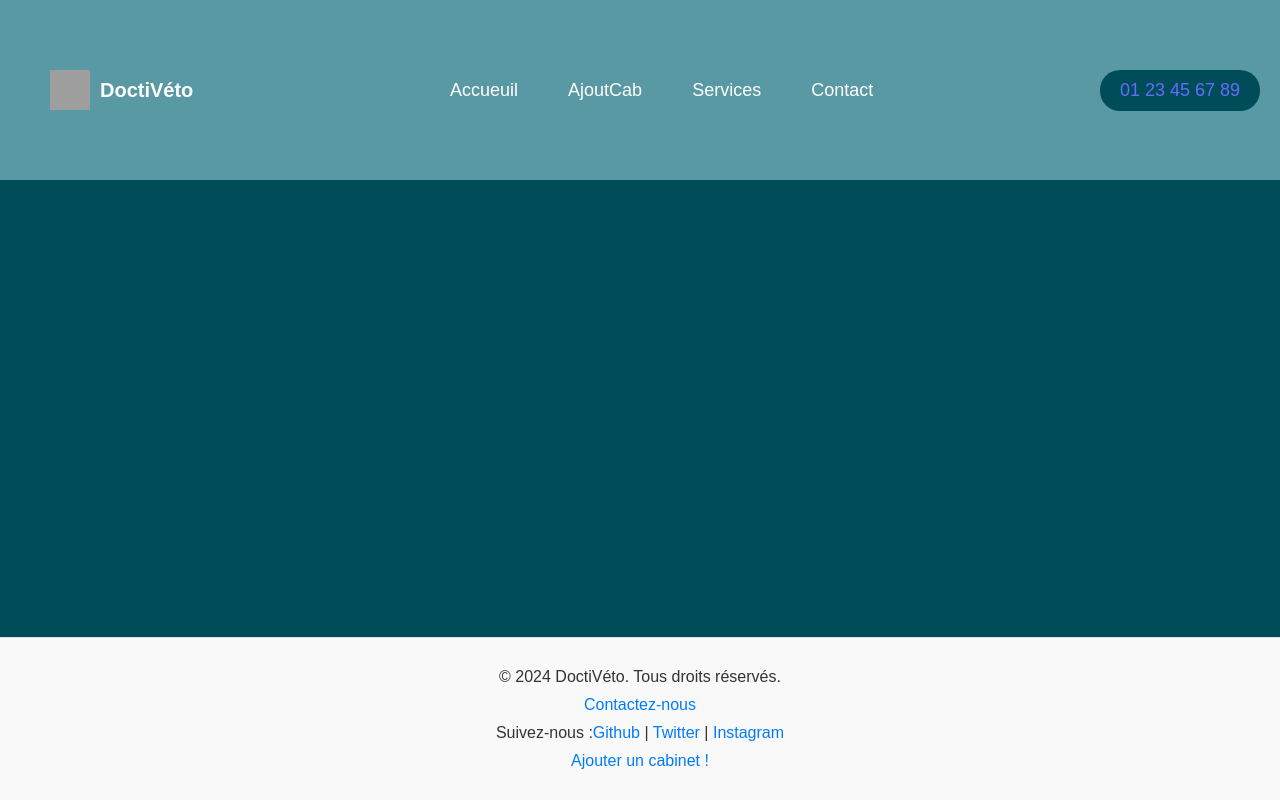
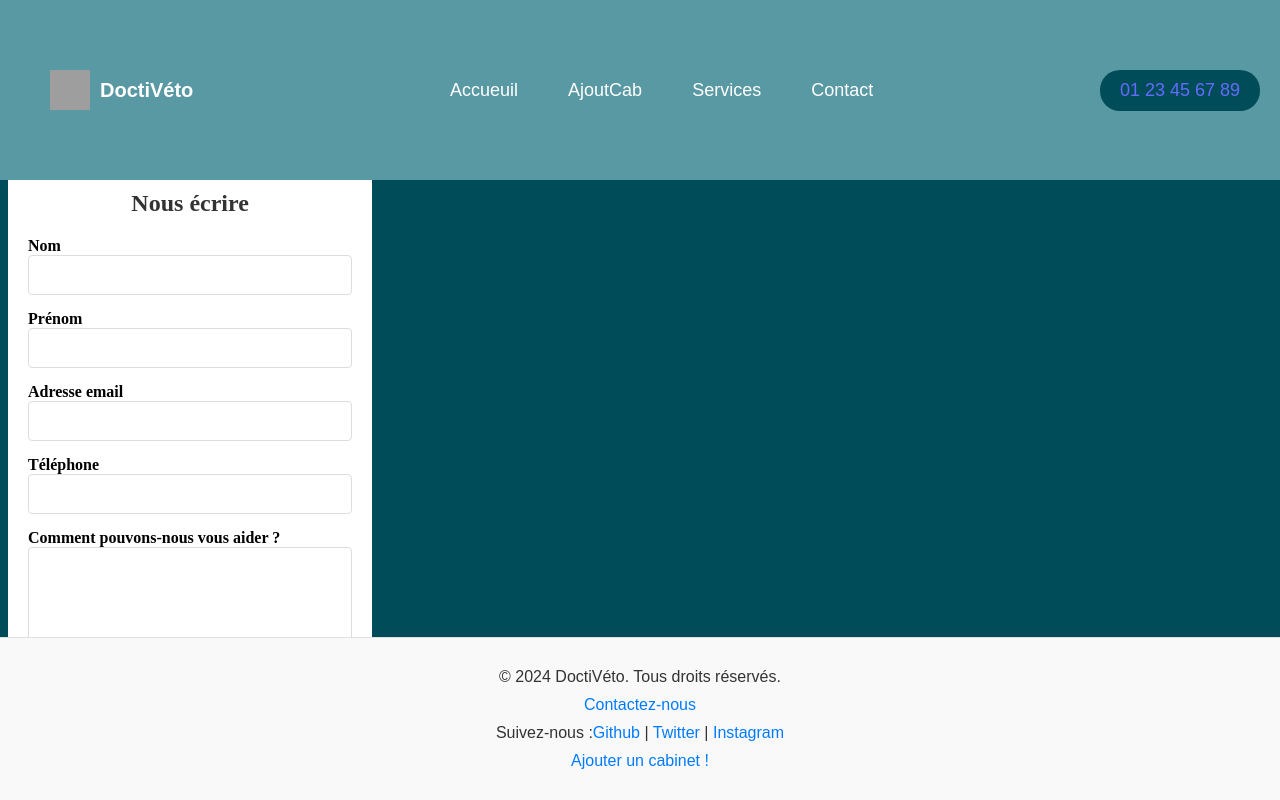
Before and after one commit to marcyannick1/tp-react, a React (Vite) app in the folder front/: page /contact in a window 1280 px wide. Built offline with nearby package versions, Linux system fonts and the light colour scheme; grey boxes are pictures that could not be loaded.

Commit message:
Formulaire contact + route

```diff
--- a/front/src/App.jsx
+++ b/front/src/App.jsx
@@ -5,6 +5,7 @@ import Accueuil from "./components/Accueuil";
 import AjoutCab from "./components/AjoutCab";
 import Footer from "./components/footer/Footer";
 import Header from "./components/header/Header";
+import Contact from "./components/Contact";
 import { Link, Route, Routes } from "react-router-dom";
 import "./App.css";
 
@@ -15,6 +16,7 @@ function App() {
       <Routes>
         <Route path="/accueuil" element={<Accueuil />} />
         <Route path="/ajoutcab" element={<AjoutCab />} />
+        <Route path="/contact" element={<Contact />} />
       </Routes>
       <Footer />
     </>
--- /dev/null
+++ b/front/src/components/Contact.jsx
@@ -0,0 +1,69 @@
+import React, { useState } from 'react';
+import './contact.css';
+
+export default function Contact() {
+    const [nom, setNom] = useState('');
+    const [prenom, setPrenom] = useState('');
+    const [email, setEmail] = useState('');
+    const [phone, setPhone] = useState('');
+    const [message, setMessage] = useState('');
+
+    const handleSubmit = (e) => {
+        e.preventDefault();
+        console.log(nom, prenom, email, phone, message);
+    };
+
+    return (
+        <div className='contact-form'>
+            <h2>Nous écrire</h2>
+            <form onSubmit={handleSubmit}>
+                <div className="form-group">
+                    <label htmlFor="firstName">Nom</label>
+                    <input
+                        type="text"
+                        id="firstName"
+                        value={nom}
+                        onChange={(e) => setNom(e.target.value)}
+                    />
+                </div>
+                <div className="form-group">
+                    <label htmlFor="lastName">Prénom</label>
+                    <input
+                        type="text"
+                        id="lastName"
+                        value={prenom}
+                        onChange={(e) => setPrenom(e.target.value)}
+                    />
+                </div>
+                <div className="form-group">
+                    <label htmlFor="email">Adresse email</label>
+                    <input
+                        type="email"
+                        id="email"
+                        value={email}
+                        onChange={(e) => setEmail(e.target.value)}
+                    />
+                </div>
+                <div className="form-group">
+                    <label htmlFor="phone">Téléphone</label>
+                    <input
+                        type="text"
+                        id="phone"
+                        value={phone}
+                        onChange={(e) => setPhone(e.target.value)}
+                    />
+                </div>
+                <label htmlFor="message">Comment pouvons-nous vous aider ?</label>
+
+                <div className="form-group full-width">
+                    <textarea
+                        id="message"
+                        value={message}
+                        onChange={(e) => setMessage(e.target.value)}
+                    ></textarea>
+                </div>
+                <button type="submit">Envoyer</button>
+            </form>
+        </div>
+    );
+}
--- /dev/null
+++ b/front/src/components/contact.css
@@ -0,0 +1,59 @@
+.contact-form {
+    max-width: 600px;
+    width: 100%;
+    padding: 20px;
+    background-color: #fff;
+    box-shadow: 0 0 10px rgba(0, 0, 0, 0.1);
+    border-radius: 8px;
+    box-sizing: border-box;
+}
+
+.contact-form h2 {
+    text-align: center;
+    color: #333;
+    margin-bottom: 20px;
+}
+
+.form-group {
+    margin-bottom: 15px;
+}
+label{
+    font-weight: bold;
+
+}
+.form-group label {
+    margin-bottom: 5px;
+}
+
+.form-group input,
+.form-group textarea {
+    padding: 10px;
+    border: 1px solid #ddd;
+    border-radius: 4px;
+    font-size: 16px;
+    width: 100%;
+    box-sizing: border-box;
+    height: auto;
+    border-style: solid;
+
+}
+
+.form-group textarea {
+    resize: vertical;
+    min-height: 100px;
+}
+
+button {
+    padding: 10px;
+    background-color: #5899a3;
+    color: #fff;
+    border: none;
+    border-radius: 15px;
+    cursor: pointer;
+    font-size: 16px;
+    width: 100%;
+}
+
+button:hover {
+    background-color: #5899a3;
+}
--- a/front/src/components/header/Header.jsx
+++ b/front/src/components/header/Header.jsx
@@ -2,6 +2,7 @@ import React from 'react'
 import './header.css'
 import Accueuil from "../Accueuil";
 import AjoutCab from "../AjoutCab";
+import Contact from "../Contact";
 
 import { Link, Route, Routes } from "react-router-dom";
 
@@ -18,8 +19,9 @@ export default function Header() {
                     <li><Link to={"/accueuil"}>Accueuil</Link></li>
                     <li><Link to={"/ajoutcab"}>AjoutCab</Link></li>
 
+
                     <li><a href="#">Services</a></li>
-                    <li><a href="#">Contact</a></li>
+                    <li><Link to={"/contact"}>Contact</Link></li>
                 </ul>
             </nav>
             <div class="contact">
```
